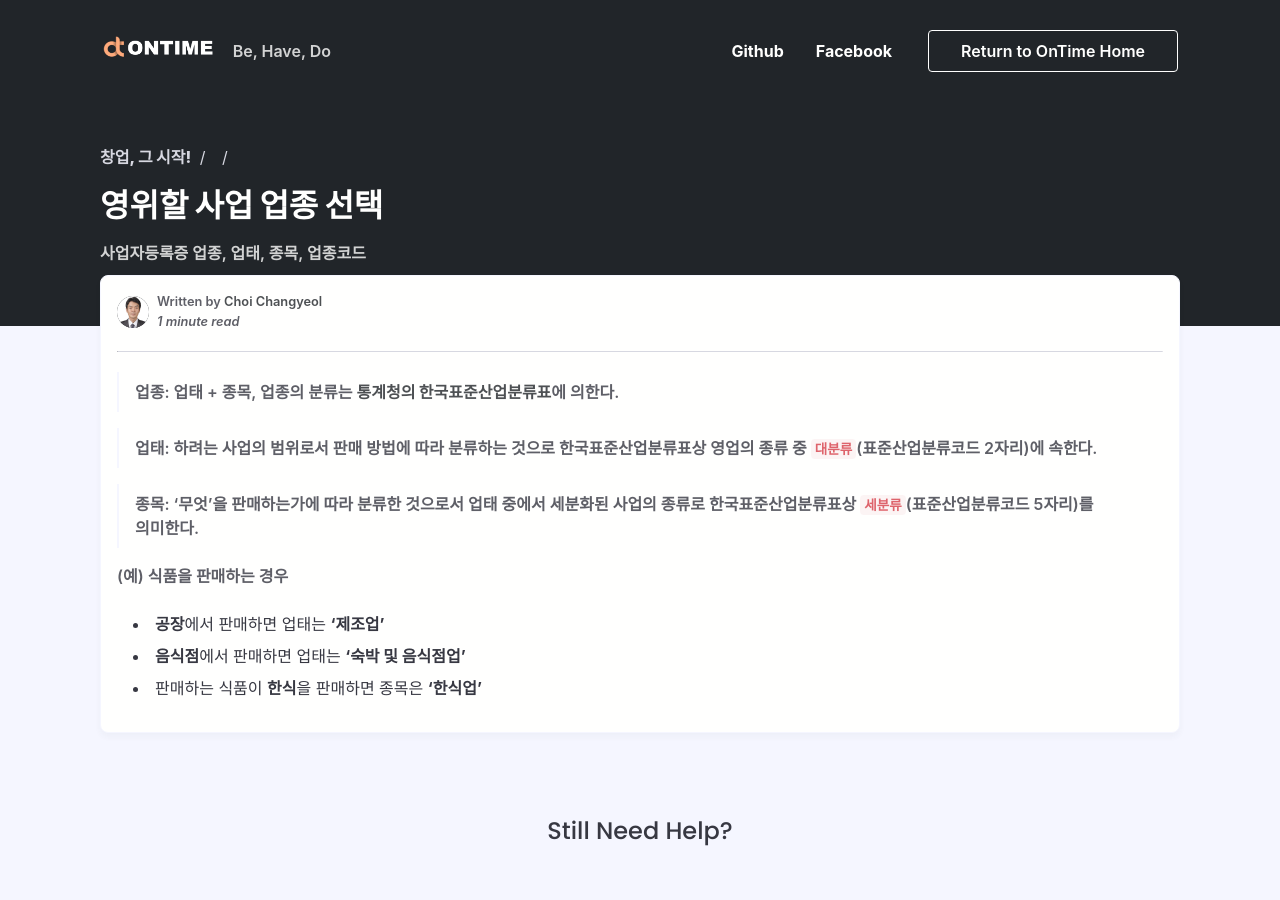
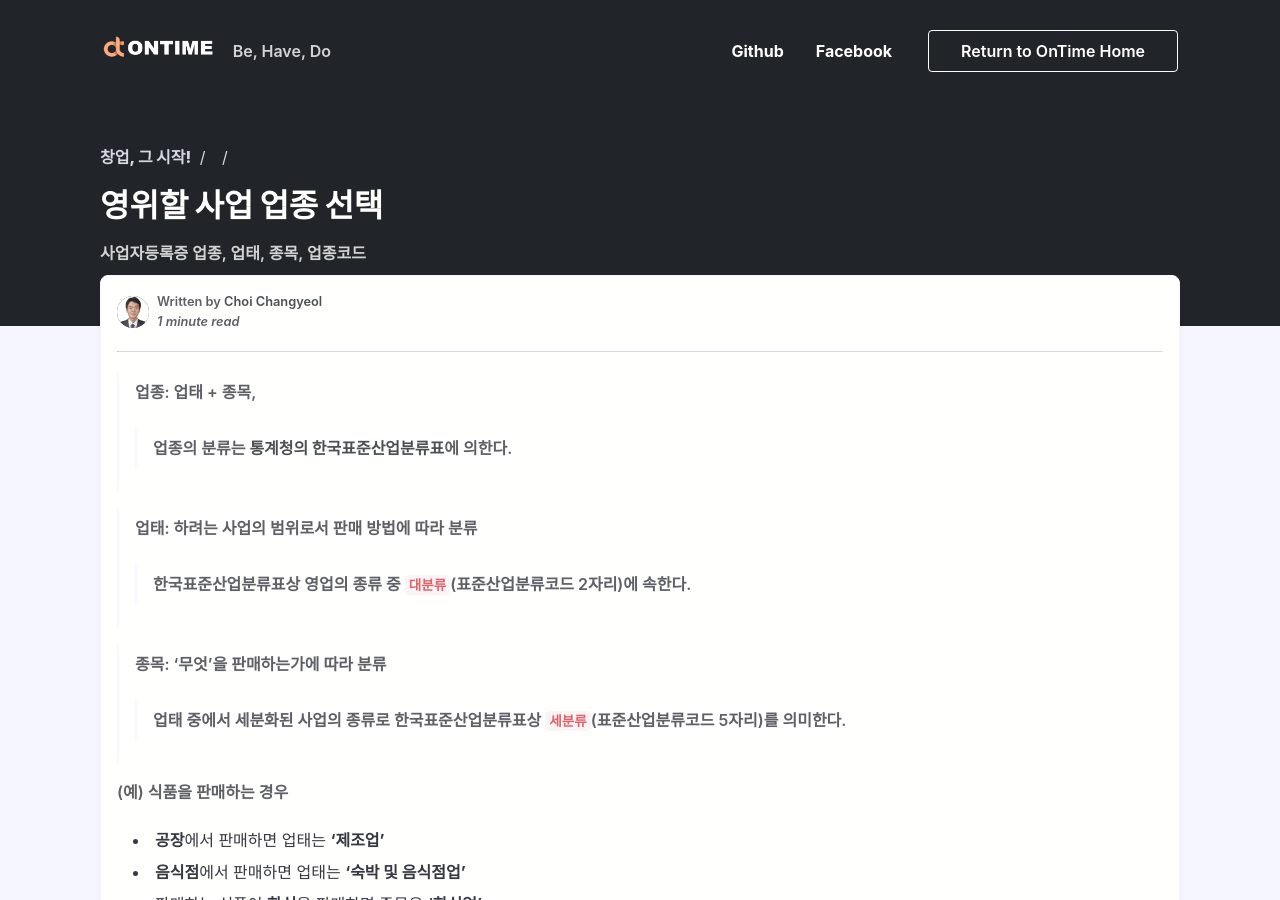
Before and after one commit to ontime-git/ontime-git.github.io, a Jekyll site: the page built from _posts/registration/2021-03-03-Business-License.md, in a window 1280 px wide and 900 px high. Built offline with Jekyll 4.4.1, drawn with Linux system fonts in a browser that asks for light colours; nearby versions of some CDN libraries; some web fonts are replaced; comment, search, counter and statistics services are not loaded.

Commit message:
Update 2021-03-03-Business-License.md

```diff
--- a/_posts/registration/2021-03-03-Business-License.md
+++ b/_posts/registration/2021-03-03-Business-License.md
@@ -10,13 +10,16 @@ published: true
 
 -----
 
-> 업종: 업태 + 종목, 업종의 분류는 [통계청의 한국표준산업분류표](https://kssc.kostat.go.kr:8443/ksscNew_web/index.jsp#){:target="_blank"}에 의한다.
+> 업종: 업태 + 종목,
+>>업종의 분류는 [통계청의 한국표준산업분류표](https://kssc.kostat.go.kr:8443/ksscNew_web/index.jsp#){:target="_blank"}에 의한다.
 
 
-> 업태: 하려는 사업의 범위로서 판매 방법에 따라 분류하는 것으로 한국표준산업분류표상 영업의 종류 중 `대분류`(표준산업분류코드 2자리)에 속한다.
+> 업태: 하려는 사업의 범위로서 판매 방법에 따라 분류
+>> 한국표준산업분류표상 영업의 종류 중 `대분류`(표준산업분류코드 2자리)에 속한다.
 
 
-> 종목: '무엇'을 판매하는가에 따라 분류한 것으로서 업태 중에서 세분화된 사업의 종류로 한국표준산업분류표상 `세분류`(표준산업분류코드 5자리)를 의미한다.
+> 종목: '무엇'을 판매하는가에 따라 분류
+>> 업태 중에서 세분화된 사업의 종류로 한국표준산업분류표상 `세분류`(표준산업분류코드 5자리)를 의미한다.
 
 (예) 식품을 판매하는 경우
 - **공장**에서 판매하면 업태는 **'제조업'**
```
